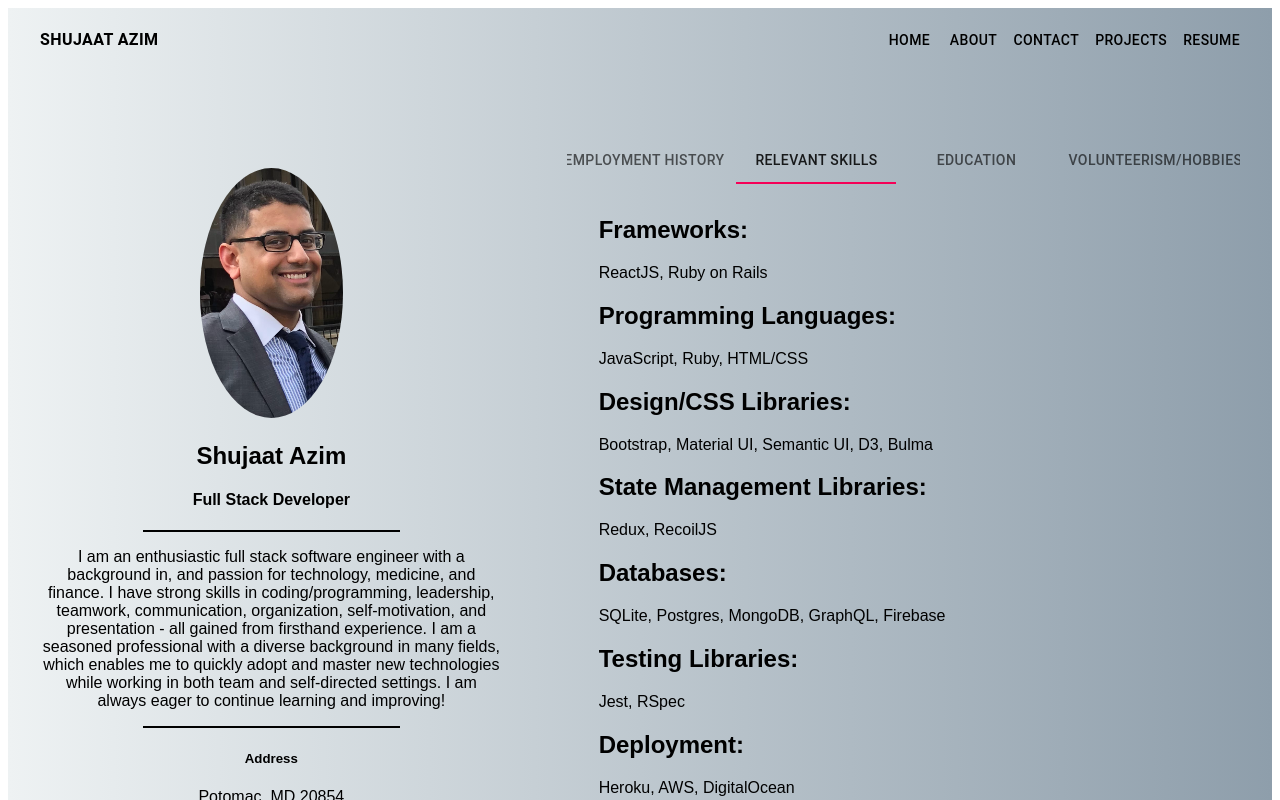
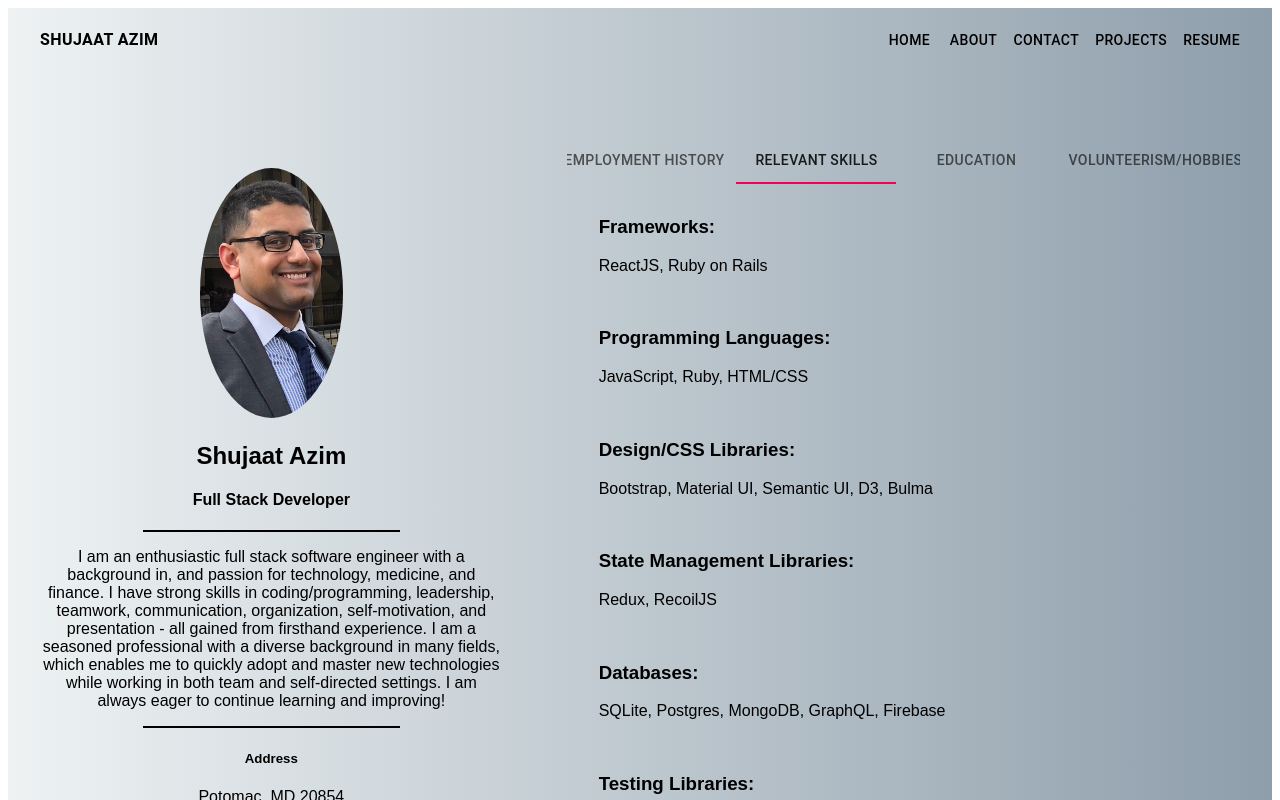
Before and after one commit to ShujaatAzim/Portfolio, a React (Create React App) app: page /resume in a window 1280 px wide. Both pictures are taken after a click on the tab "RELEVANT SKILLS". Shown: the top 800 px of the page. Built offline with nearby package versions, Linux system fonts and the light colour scheme.

Commit message:
Changed up layout of skills list, but still not quite right...

```diff
--- a/src/Components/ResumeContent.js
+++ b/src/Components/ResumeContent.js
@@ -21,8 +21,9 @@ const ResumeContent = props => {
           </div> :
           content === "skills" ?
           <div>
-            <h2>{item.name}:</h2>
+            <h3>{item.name}:</h3>
             <p>{item.description}</p> {/* don't like this in line font sizing, might change...*/}
+            <br />
           </div> :
           content === "education" ?
           <div>
```
